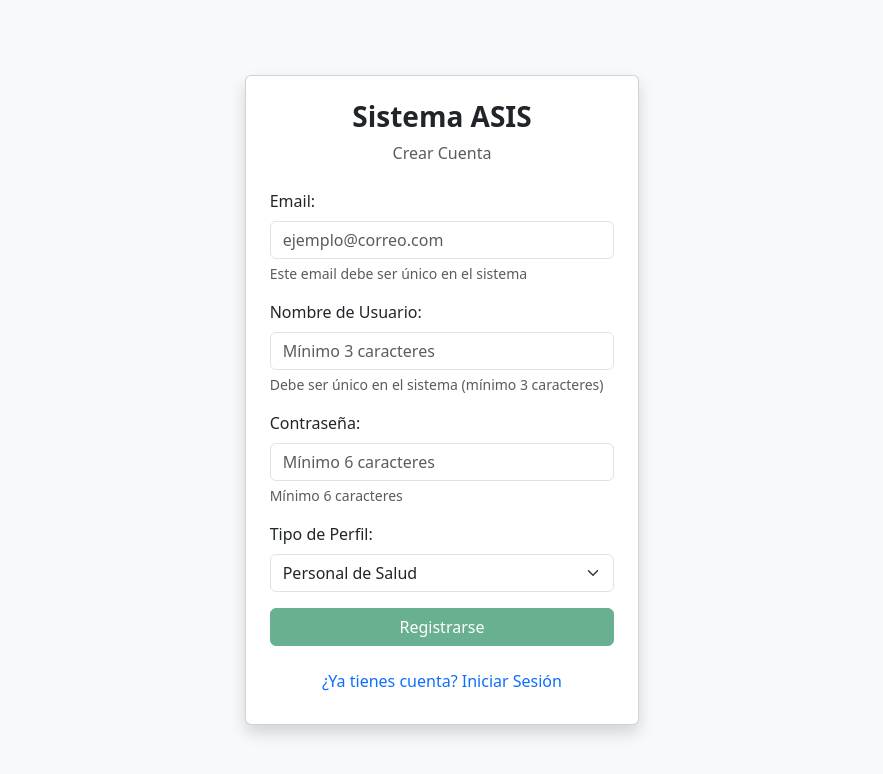
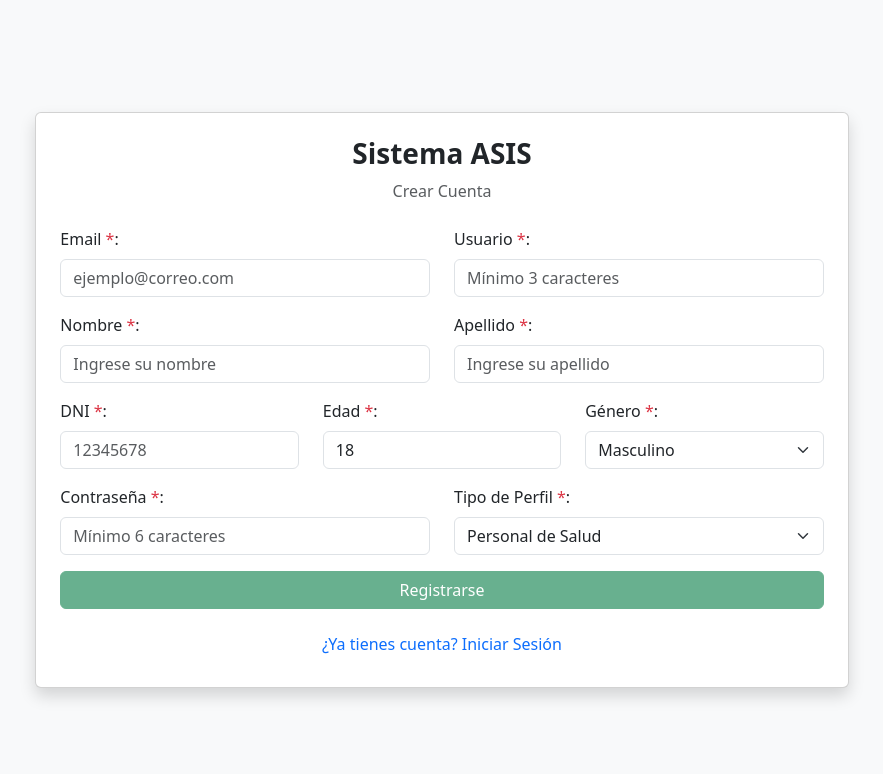
Before and after one commit to vals999/ASIS, an Angular app in the folder ProyectoASIS/asis-web/: page /login in a window 1280 px wide. Both pictures are taken after a click on the button "¿No tienes cuenta? Registrarse". Shown: the top 774 px of the page, without its empty margins (198-1081 px from the left). Built offline with nearby package versions, Linux system fonts and the light colour scheme.

Commit message:
feature: - ahora se piden datos personales en el registro de usuario y se asocian correctamente con el usuario guardandose en la BD.
update:
-admin ya no puede editar contraseñas de los usuarios.

```diff
--- a/ProyectoASIS/asis-web/src/app/components/register/register.html
+++ b/ProyectoASIS/asis-web/src/app/components/register/register.html
@@ -1,6 +1,6 @@
 <div class="container-fluid vh-100 bg-light d-flex align-items-center justify-content-center">
   <div class="row w-100">
-    <div class="col-12 col-sm-10 col-md-8 col-lg-6 col-xl-4 mx-auto">
+    <div class="col-12 col-sm-11 col-md-10 col-lg-9 col-xl-8 mx-auto">
       <div class="card shadow">
         <div class="card-body p-4">
           <div class="text-center mb-4">
@@ -9,8 +9,10 @@
           </div>
 
           <form (ngSubmit)="onSubmit()" #registerForm="ngForm">
-            <div class="mb-3">
-              <label for="email" class="form-label fw-medium">Email:</label>
+            <!-- Datos de Usuario -->
+            <div class="row mb-3">
+              <div class="col-md-6">
+                <label for="email" class="form-label fw-medium">Email <span class="text-danger">*</span>:</label>
                 <input
                   type="email"
                   id="email"
@@ -22,13 +24,9 @@
                   [disabled]="authService.loading()"
                   placeholder="ejemplo@correo.com"
                 />
-              <div class="form-text text-muted">
-                Este email debe ser único en el sistema
               </div>
-            </div>
-
-            <div class="mb-3">
-              <label for="nombreUsuario" class="form-label fw-medium">Nombre de Usuario:</label>
+              <div class="col-md-6">
+                <label for="nombreUsuario" class="form-label fw-medium">Usuario <span class="text-danger">*</span>:</label>
                 <input
                   type="text"
                   id="nombreUsuario"
@@ -40,13 +38,89 @@
                   [disabled]="authService.loading()"
                   placeholder="Mínimo 3 caracteres"
                 />
-              <div class="form-text text-muted">
-                Debe ser único en el sistema (mínimo 3 caracteres)
               </div>
             </div>
 
-            <div class="mb-3">
-              <label for="contrasena" class="form-label fw-medium">Contraseña:</label>
+            <!-- Datos Personales -->
+            <div class="row mb-3">
+              <div class="col-md-6">
+                <label for="nombre" class="form-label fw-medium">Nombre <span class="text-danger">*</span>:</label>
+                <input
+                  type="text"
+                  id="nombre"
+                  name="nombre"
+                  [(ngModel)]="userData.nombre"
+                  required
+                  class="form-control"
+                  [disabled]="authService.loading()"
+                  placeholder="Ingrese su nombre"
+                />
+              </div>
+              <div class="col-md-6">
+                <label for="apellido" class="form-label fw-medium">Apellido <span class="text-danger">*</span>:</label>
+                <input
+                  type="text"
+                  id="apellido"
+                  name="apellido"
+                  [(ngModel)]="userData.apellido"
+                  required
+                  class="form-control"
+                  [disabled]="authService.loading()"
+                  placeholder="Ingrese su apellido"
+                />
+              </div>
+            </div>
+
+            <div class="row mb-3">
+              <div class="col-md-4">
+                <label for="dni" class="form-label fw-medium">DNI <span class="text-danger">*</span>:</label>
+                <input
+                  type="text"
+                  id="dni"
+                  name="dni"
+                  [(ngModel)]="userData.dni"
+                  required
+                  pattern="[0-9]{7,8}"
+                  class="form-control"
+                  [disabled]="authService.loading()"
+                  placeholder="12345678"
+                />
+              </div>
+              <div class="col-md-4">
+                <label for="edad" class="form-label fw-medium">Edad <span class="text-danger">*</span>:</label>
+                <input
+                  type="number"
+                  id="edad"
+                  name="edad"
+                  [(ngModel)]="userData.edad"
+                  required
+                  min="16"
+                  max="120"
+                  class="form-control"
+                  [disabled]="authService.loading()"
+                  placeholder="25"
+                />
+              </div>
+              <div class="col-md-4">
+                <label for="genero" class="form-label fw-medium">Género <span class="text-danger">*</span>:</label>
+                <select
+                  id="genero"
+                  name="genero"
+                  [(ngModel)]="userData.genero"
+                  required
+                  class="form-select"
+                  [disabled]="authService.loading()"
+                >
+                  @for (option of generoOptions; track option.value) {
+                    <option [value]="option.value">{{ option.label }}</option>
+                  }
+                </select>
+              </div>
+            </div>
+
+            <div class="row mb-3">
+              <div class="col-md-6">
+                <label for="contrasena" class="form-label fw-medium">Contraseña <span class="text-danger">*</span>:</label>
                 <input
                   type="password"
                   id="contrasena"
@@ -58,13 +132,9 @@
                   [disabled]="authService.loading()"
                   placeholder="Mínimo 6 caracteres"
                 />
-              <div class="form-text text-muted">
-                Mínimo 6 caracteres
               </div>
-            </div>
-
-            <div class="mb-3">
-              <label for="perfil" class="form-label fw-medium">Tipo de Perfil:</label>
+              <div class="col-md-6">
+                <label for="perfil" class="form-label fw-medium">Tipo de Perfil <span class="text-danger">*</span>:</label>
                 <select
                   id="perfil"
                   name="perfil"
@@ -73,11 +143,11 @@
                   class="form-select"
                   [disabled]="authService.loading()"
                 >
-                <option value="" disabled>Seleccione un perfil</option>
                   @for (option of perfilOptions; track option.value) {
                     <option [value]="option.value">{{ option.label }}</option>
                   }
                 </select>
+              </div>
             </div>
 
             @if (errorMessage()) {
@@ -89,6 +159,9 @@
             @if (successMessage()) {
               <div class="alert alert-success" role="alert">
                 {{ successMessage() }}
+                <div class="mt-2">
+                  <small class="text-muted">Redirigiendo al login en 3 segundos...</small>
+                </div>
               </div>
             }
 
--- a/ProyectoASIS/asis-web/src/app/components/register/register.ts
+++ b/ProyectoASIS/asis-web/src/app/components/register/register.ts
@@ -16,7 +16,12 @@ export class RegisterComponent {
     nombreUsuario: '',
     email: '',
     contrasena: '',
-    perfil: 'PERSONAL_SALUD'
+    perfil: 'PERSONAL_SALUD',
+    nombre: '',
+    apellido: '',
+    edad: 18,
+    dni: '',
+    genero: 'Masculino'
   };
 
   errorMessage = signal<string>('');
@@ -28,14 +33,22 @@ export class RegisterComponent {
     { value: 'REFERENTE_ORG_SOCIAL', label: 'Referente Organización Social' }
   ];
 
+  // Opciones de género
+  generoOptions = [
+    { value: 'Masculino', label: 'Masculino' },
+    { value: 'Femenino', label: 'Femenino' },
+    { value: 'Otro', label: 'Otro' }
+  ];
+
   constructor(
     public authService: AuthService,
     private router: Router
   ) {}
 
   onSubmit(): void {
-    if (!this.userData.nombreUsuario || !this.userData.email || !this.userData.contrasena) {
-      this.errorMessage.set('Por favor complete todos los campos');
+    if (!this.userData.nombreUsuario || !this.userData.email || !this.userData.contrasena ||
+        !this.userData.nombre || !this.userData.apellido || !this.userData.dni) {
+      this.errorMessage.set('Por favor complete todos los campos obligatorios');
       return;
     }
 
@@ -58,6 +71,18 @@ export class RegisterComponent {
       return;
     }
 
+    // Validación de edad
+    if (this.userData.edad < 16 || this.userData.edad > 120) {
+      this.errorMessage.set('La edad debe estar entre 16 y 120 años');
+      return;
+    }
+
+    // Validación de DNI
+    if (this.userData.dni.length < 7 || this.userData.dni.length > 8) {
+      this.errorMessage.set('El DNI debe tener entre 7 y 8 dígitos');
+      return;
+    }
+
     this.errorMessage.set('');
     this.successMessage.set('');
 
@@ -70,7 +95,12 @@ export class RegisterComponent {
           nombreUsuario: '',
           email: '',
           contrasena: '',
-          perfil: 'PERSONAL_SALUD'
+          perfil: 'PERSONAL_SALUD',
+          nombre: '',
+          apellido: '',
+          edad: 18,
+          dni: '',
+          genero: 'Masculino'
         };
 
         // Redirección automática después de 3 segundos
--- a/ProyectoASIS/asis-web/src/app/components/usuario/usuario.html
+++ b/ProyectoASIS/asis-web/src/app/components/usuario/usuario.html
@@ -137,15 +137,7 @@
                          (input)="updateUsuarioEditadoEmail($any($event.target).value)"
                          required>
                 </div>
-                <div class="col-md-2">
-                  <label class="form-label">Nueva Contraseña</label>
-                  <input type="password"
-                         class="form-control"
-                         [value]="usuarioEditado().contrasena"
-                         (input)="updateUsuarioEditadoContrasena($any($event.target).value)">
-                  <small class="text-muted">Opcional</small>
-                </div>
-                <div class="col-md-2">
+                <div class="col-md-4">
                   <label class="form-label">Rol</label>
                   <select class="form-select"
                           [value]="usuarioEditado().perfil"
--- a/ProyectoASIS/asis-web/src/app/services/auth.service.ts
+++ b/ProyectoASIS/asis-web/src/app/services/auth.service.ts
@@ -15,6 +15,12 @@ export interface RegisterRequest {
   email: string;
   contrasena: string;
   perfil: string;
+  // Nuevos campos de datos personales
+  nombre: string;
+  apellido: string;
+  edad: number;
+  dni: string;
+  genero: string;
 }
 
 export interface RegisterResponse {
--- a/ProyectoASIS/asis-web/src/app/services/usuario.service.ts
+++ b/ProyectoASIS/asis-web/src/app/services/usuario.service.ts
@@ -7,7 +7,7 @@ export interface Usuario {
   id?: number;
   nombreUsuario: string;
   email: string;
-  contrasena: string;
+  contrasena?: string;  // Hacer opcional para permitir ediciones sin contraseña
   perfil: string;
   habilitado: boolean;
 }
```
Also changed, not shown: ProyectoASIS/asis-web/src/app/components/usuario/usuario.ts (+0 -8 lines), 2 other files (tests, documents, lock files or other folders). Lines whose indentation alone changed are shown as unchanged.
